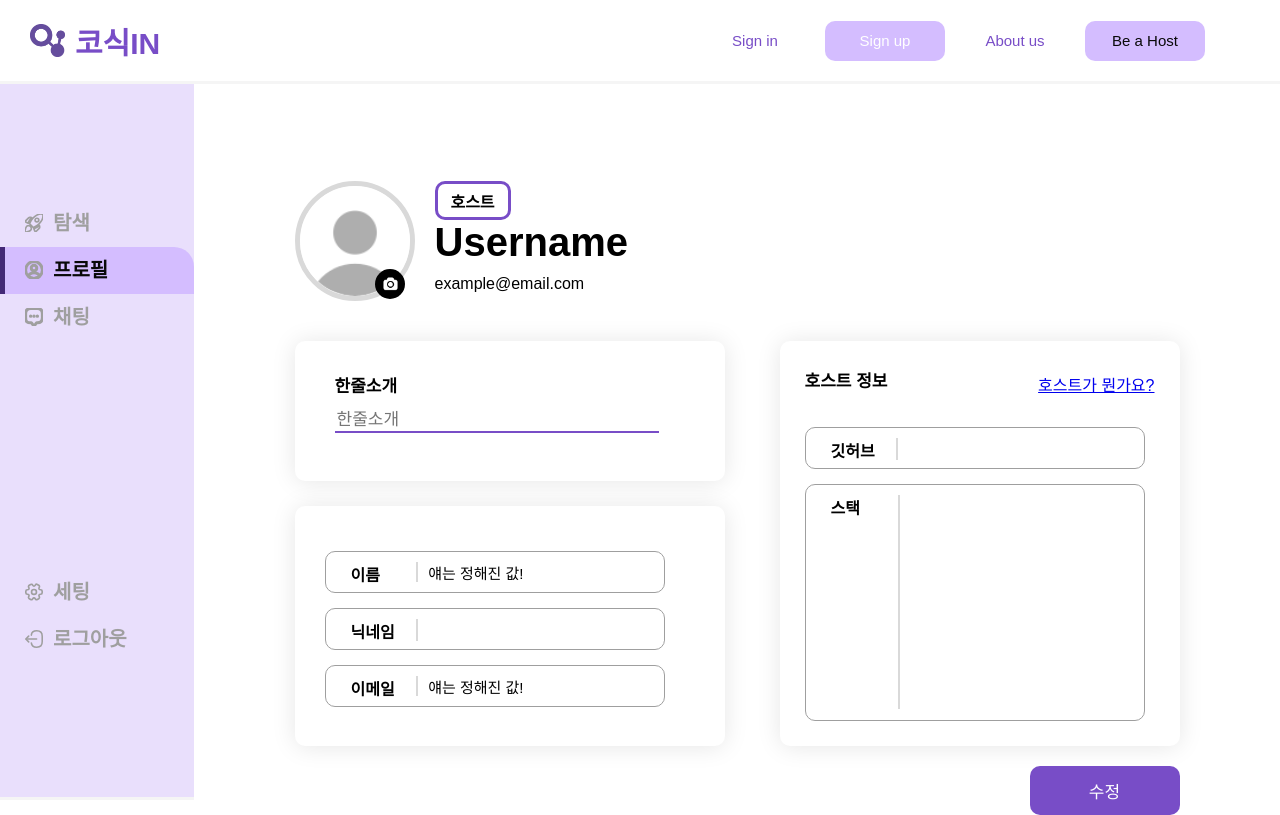
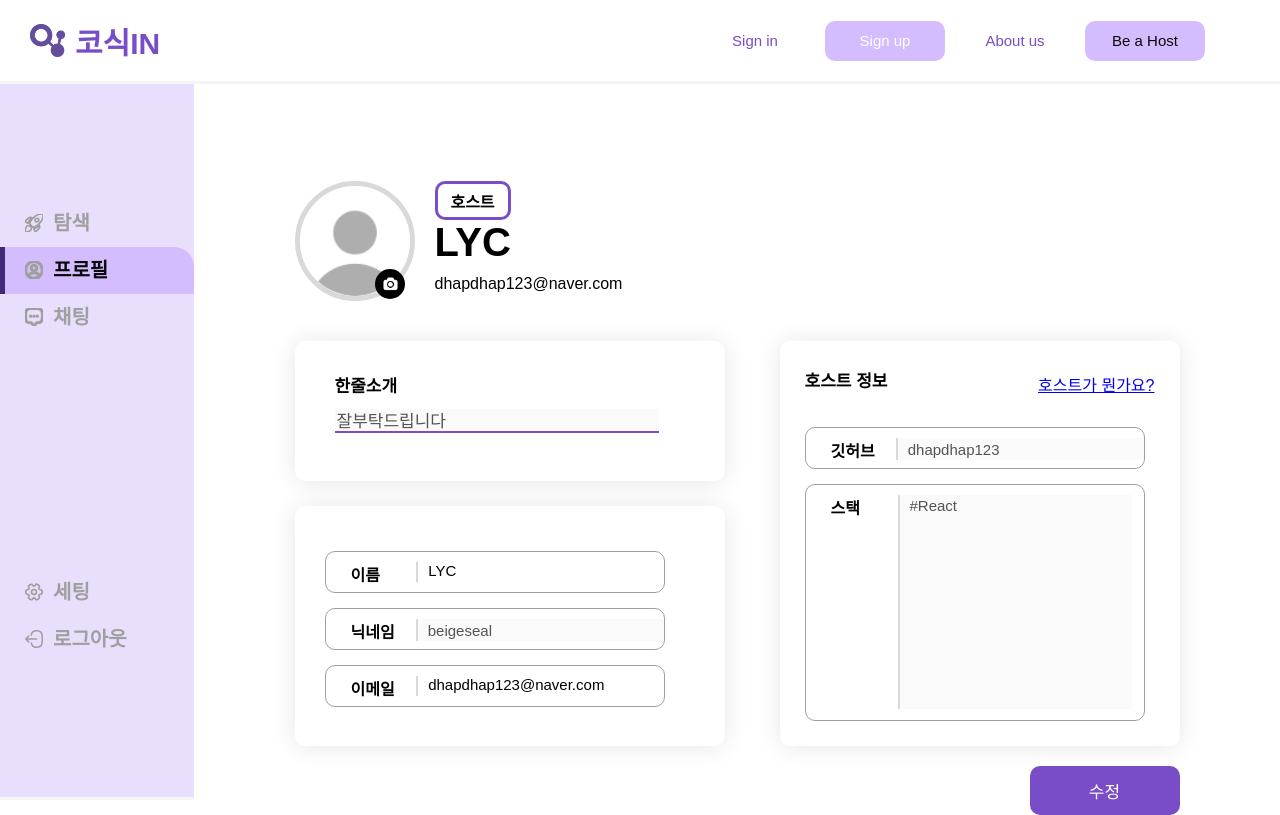
Before and after one commit to kugods-cosikin/frontend, a React (Create React App) app: page /myprofile in a window 1280 px wide. Built offline with nearby package versions, Linux system fonts and the light colour scheme; the HTML template or start-up script is replaced by a standard one; a web font is replaced by a local one.

Commit message:
profile_2

```diff
--- a/src/components/profile/MyProfileForm.tsx
+++ b/src/components/profile/MyProfileForm.tsx
@@ -115,6 +115,13 @@ const ContentInputContainer = styled.div`
   height: 40px;
   margin: 15px 15px 15px 0px;
   padding-left: 15px;
+  .host {
+    &div {
+      &p {
+        color: ${palette.gray[2]};
+      }
+    }
+  }
 `;
 const StackContainer = styled.div`
   display: flex;
@@ -193,6 +200,17 @@ const Button = styled.button`
   background-color: ${palette.purple[1]};
 `;
 
+const data = {
+  type: 'host',
+  image: '',
+  username: 'beigeseal',
+  bio: '잘부탁드립니다',
+  name: 'LYC',
+  email: 'dhapdhap123@naver.com',
+  github: 'dhapdhap123',
+  stack: '#React',
+};
+
 function MyProfileForm() {
   // Photo component에 필요한 params
   const [isButtonOn, setIsButtonOn] = useState(false);
@@ -203,37 +221,54 @@ function MyProfileForm() {
   // 버튼 상태관리, 수정 -> 제출로 변경
   const [isModify, setIsModify] = useState(false);
 
-  const [inputContents, setInputContents] = useState({
-    bio: '',
-    nickname: '',
-    github: '',
-    stack: '',
+  const [dataState, setDataState] = useState({
+    type: data.type,
+    image: data.image,
+    email: data.email,
+    bio: data.bio,
+    nickname: data.username,
+    github: data.github,
+    stack: data.stack,
   });
 
-  // const data = readProfile;
-  // UserTypeDiv => {data.isHost ? '호스트' : '게스트'}
-  // UserNameDiv => {data.username}
-  // UserMailDiv => {data.email}
-  // OnelineDiv > h1 => {data.bio}
-  // LeftLowerBox > ContentInput => {data.name}, {data.username}, {data.email}
-  // RighBox > ContentInput => {data.github ? data.github : null}
-  // RighBox > ContentInput => {data.stack ? data.stack : null}
+  // const data = readProfile({id});
+  // 프로필 누르면 /profile/id 로 이동, 그 후 쿼리 읽어와 get 해주기
+
+  const onInputChange = (e: React.ChangeEvent<HTMLInputElement>) => {
+    const { name, value } = e.target;
+    setDataState({ ...dataState, [name]: value });
+  };
+  const onTextAreaChange = (e: React.ChangeEvent<HTMLTextAreaElement>) => {
+    const { name, value } = e.target;
+    setDataState({ ...dataState, [name]: value });
+  };
+  const onSubmit = (e: React.FormEvent<HTMLFormElement>) => {
+    e.preventDefault();
+    if (!isModify) {
+      setIsModify((p) => !p);
+    } else {
+      setIsModify((p) => !p);
+      alert('제출되었습니다!');
+      // updateProfile(id, username, bio, type, github, stack)
+    }
+  };
+
   return (
     <WholeContainer>
-      <form>
+      <form onSubmit={onSubmit}>
         <TopBoxContainer>
           <PhotoDiv>
             <Photo parentCallback={handlePhotoCallback} isButtonOn={isButtonOn} />
           </PhotoDiv>
           <UserContainer>
             <UserTypeDiv>
-              <p>호스트</p>
+              <p>{data.type === 'host' ? '호스트' : '게스트'}</p>
             </UserTypeDiv>
             <UserNameDiv>
-              <p>Username</p>
+              <p>{data.name}</p>
             </UserNameDiv>
             <UserMailDiv>
-              <p>example@email.com</p>
+              <p>{data.email}</p>
             </UserMailDiv>
           </UserContainer>
         </TopBoxContainer>
@@ -242,7 +277,13 @@ function MyProfileForm() {
             <LeftUpperBox>
               <OneLineDiv>
                 <h1 style={{ textAlign: 'left', fontSize: '17px' }}>한줄소개</h1>
-                <StyledInput placeholder="한줄소개" />
+                <StyledInput
+                  name="bio"
+                  onChange={onInputChange}
+                  placeholder="한줄소개"
+                  value={dataState.bio}
+                  disabled={!isModify}
+                />
               </OneLineDiv>
             </LeftUpperBox>
             <LeftLowerBox>
@@ -250,19 +291,24 @@ function MyProfileForm() {
                 <ContentName>
                   <p>이름</p>
                 </ContentName>
-                <ContentP>얘는 정해진 값!</ContentP>
+                <ContentP>{data.name}</ContentP>
               </ContentInputContainer>
               <ContentInputContainer>
                 <ContentName>
                   <p>닉네임</p>
                 </ContentName>
-                <ContentInput />
+                <ContentInput
+                  name="nickname"
+                  onChange={onInputChange}
+                  value={dataState.nickname}
+                  disabled={!isModify}
+                />
               </ContentInputContainer>
               <ContentInputContainer>
                 <ContentName>
                   <p>이메일</p>
                 </ContentName>
-                <ContentP>얘는 정해진 값!</ContentP>
+                <ContentP>{data.email}</ContentP>
               </ContentInputContainer>
             </LeftLowerBox>
           </LeftBoxContainer>
@@ -274,17 +320,28 @@ function MyProfileForm() {
                   <a href="/host_what?">호스트가 뭔가요?</a>
                 </p>
               </PDiv>
-              <ContentInputContainer>
+              <ContentInputContainer className={data.type}>
                 <ContentName>
                   <p>깃허브</p>
                 </ContentName>
-                <ContentInput />
+                <ContentInput
+                  name="github"
+                  onChange={onInputChange}
+                  value={dataState.github}
+                  disabled={data.type === 'guest' ? true : !isModify}
+                />
               </ContentInputContainer>
-              <StackContainer>
+              <StackContainer className={data.type}>
                 <ContentName>
                   <p>스택</p>
                 </ContentName>
-                <StyledTextArea name="stack" placeholder="" maxLength={100} />
+                <StyledTextArea
+                  name="stack"
+                  onChange={onTextAreaChange}
+                  maxLength={100}
+                  value={dataState.stack}
+                  disabled={data.type === 'guest' ? true : !isModify}
+                />
               </StackContainer>
             </RightContent>
           </RightBox>
```
